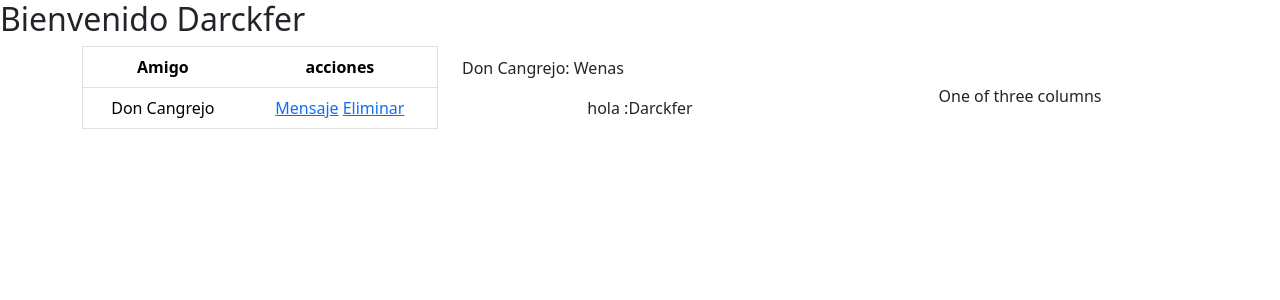
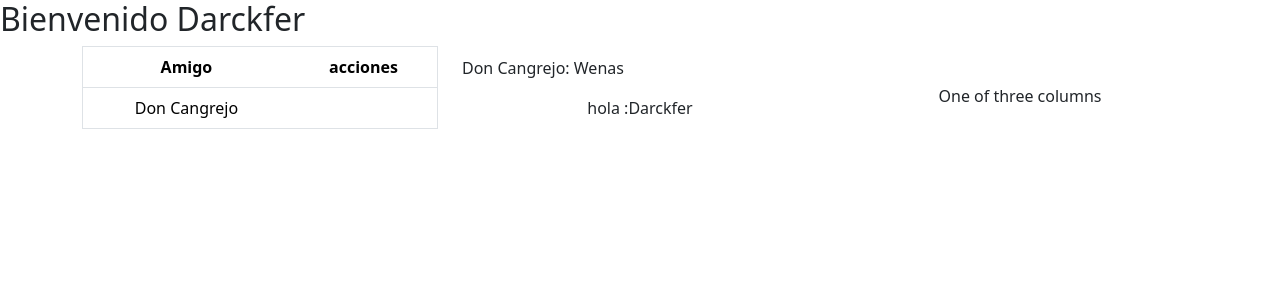
Before and after one commit to Julio-Cesar-Carrillo/WhassapM7, a PHP site: page /perfil.php in a window 1280 px wide. Shown: the top 300 px of the page. Run offline with PHP 8.4, Linux system fonts and the light colour scheme; a user stored in the database is signed in; data comes from the database, SQL or seed files in the repository.

Commit message:
Eliminado de dos links

```diff
--- a/procesos_perfil/amigos.php
+++ b/procesos_perfil/amigos.php
@@ -24,9 +24,6 @@ foreach ($resultado as $fila) {
         <tbody>
             <tr>
                 <td><?php echo $fila['id_emisor'] == $id ? $fila['receptor'] : $fila['emisor']; ?></td>
-                <td><a href="chat.php?id='<?php echo $fila['id_emisor'] == $id ? $fila['id_receptor'] : $fila['id_emisor']; ?>' &nom=<?php echo $fila['id_emisor'] == $id ? $fila['receptor'] : $fila['emisor']; ?>">Mensaje</a>
-                    <a href="eliminar.php?id='<?php echo $fila['id_receptor'] == $id ?  $fila['id_emisor'] : $fila['id_receptor']; ?>'">Eliminar </a>
-                </td>
                 </td>
             </tr>
         </tbody>
```
